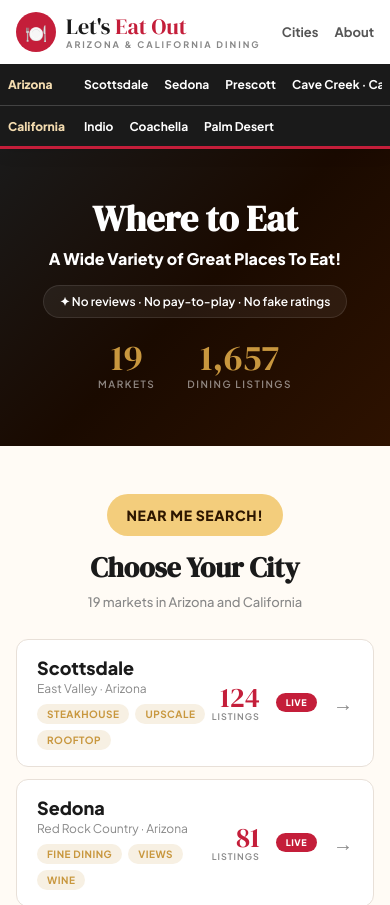
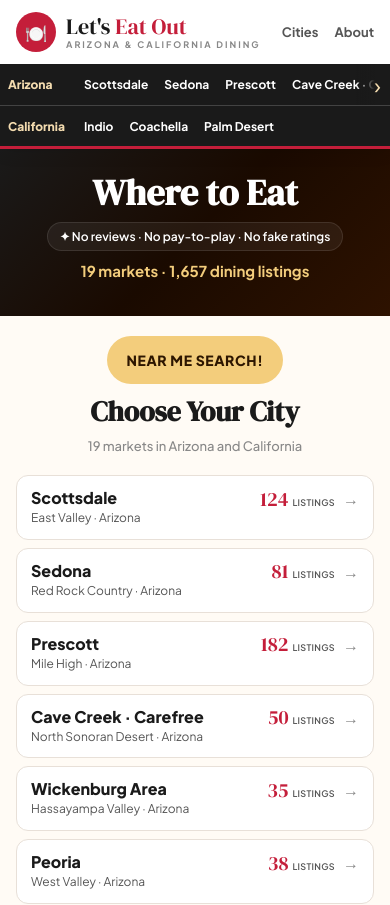
Before and after one commit to aiagent322/letseatout-ai, a plain HTML site: page index.html in a window 390 px wide. Shown: the top 905 px of the page. Drawn offline with Linux system fonts and the light colour scheme.

Commit message:
Make the Lets Eat Out homepage quicker to scan on phones

```diff
--- a/index.html
+++ b/index.html
@@ -54,12 +54,15 @@ header{background:var(--white);border-bottom:3px solid var(--red);position:stick
 .header-right{display:flex;gap:16px;}
 .nav-link{font-size:13px;font-weight:700;color:var(--text-mid);text-decoration:none;}
 .nav-link:hover{color:var(--red);}
+.market-navigation-row:first-child{position:relative;}
+.market-swipe-cue{position:absolute;inset:0 0 0 auto;width:34px;display:grid;place-items:center;padding-left:9px;background:linear-gradient(90deg,transparent,var(--dark) 55%);color:#f3dbaf;font-size:23px;pointer-events:none;}
+.market-swipe-cue[hidden]{display:none;}
 
 /* HERO */
-.hero{background:linear-gradient(135deg,#1a1a1a 0%,#1a0a00 50%,#2e1200 100%);color:white;padding:48px 0 40px;text-align:center;}
-.hero-location{background:#f3cd7c;color:#2d1600;border:0;border-radius:24px;padding:12px 20px;margin-bottom:12px;font:800 14px "Plus Jakarta Sans",sans-serif;letter-spacing:.6px;cursor:pointer;}
+.hero{background:linear-gradient(135deg,#1a1a1a 0%,#1a0a00 50%,#2e1200 100%);color:white;padding:22px 0 20px;text-align:center;}
+.hero-location{background:#f3cd7c;color:#2d1600;border:0;border-radius:24px;min-height:48px;padding:12px 20px;margin-bottom:8px;font:800 14px "Plus Jakarta Sans",sans-serif;letter-spacing:.6px;cursor:pointer;}
 .hero-location:hover{background:#ffdf9a;}
-.hero-location:focus-visible{outline:3px solid white;outline-offset:3px;}
+.hero-location:focus-visible{outline:3px solid var(--red-dark);outline-offset:3px;}
 .hero-location:disabled{cursor:wait;opacity:.85;}
 .hero-location-status:not(:empty){margin:0 auto 14px;font-size:13px;}
 #near-me-city-status:not(:empty),#near-me-city-status a{color:var(--red-dark);}
@@ -71,18 +74,16 @@ header{background:var(--white);border-bottom:3px solid var(--red);position:stick
 .nearby-section nav ul{display:flex;flex-wrap:wrap;gap:8px 18px;list-style:none;}
 .nearby-address{display:block;color:var(--text-mid);font-size:13px;}
 .hero h1{font-family:'DM Serif Display',serif;font-size:36px;line-height:1.2;margin-bottom:8px;}
-.hero-sub{font-size:16px;font-weight:800;color:white;margin-bottom:16px;}
-.hero-promise{display:inline-flex;align-items:center;gap:8px;background:rgba(255,255,255,.06);border:1px solid rgba(255,255,255,.1);padding:8px 16px;border-radius:20px;font-size:12px;font-weight:600;color:white;margin-bottom:20px;}
-.hero-stats{display:flex;gap:32px;justify-content:center;}
-.hero-stat .num{font-family:'DM Serif Display',serif;font-size:36px;color:var(--gold);line-height:1.1;}
-.hero-stat .lbl{font-size:10px;text-transform:uppercase;letter-spacing:1.5px;color:rgba(255,255,255,.5);font-weight:600;}
+.hero-promise{display:inline-flex;align-items:center;gap:6px;background:rgba(255,255,255,.06);border:1px solid rgba(255,255,255,.1);padding:6px 12px;border-radius:20px;font-size:12px;font-weight:600;color:white;margin-bottom:10px;}
+.hero-stats{font-size:15px;font-weight:700;color:#f3cd7c;}
 .hero-banner-wrap{margin-top:16px;width:100%;}
 .hero-banner-wrap ins{display:block;max-width:610px;margin:0 auto;text-decoration:none;}
 .hero-banner-wrap ins img{display:block;max-width:100%;height:auto;}
 
 /* CITIES SECTION */
-.cities-section{padding:48px 0;}
+.cities-section{padding:20px 0 36px;}
 .section-header{text-align:center;margin-bottom:28px;}
+.cities-section .section-header{margin-bottom:20px;}
 .section-header h2{font-family:'DM Serif Display',serif;font-size:28px;color:var(--dark);margin-bottom:4px;}
 .sh-sub{font-size:13px;color:var(--text-light);font-weight:500;}
 .city-grid{display:flex;flex-direction:column;gap:12px;}
@@ -98,6 +99,19 @@ header{background:var(--white);border-bottom:3px solid var(--red);position:stick
 .live-badge{font-size:9px;font-weight:800;padding:4px 10px;background:var(--red);color:white;border-radius:10px;text-transform:uppercase;letter-spacing:.5px;}
 .city-card-arrow{font-size:20px;color:var(--text-light);transition:transform .2s;}
 .city-card:hover .city-card-arrow{transform:translateX(4px);color:var(--red);}
+@media(max-width:599px){
+  .city-grid{gap:8px;}
+  .city-card{align-items:flex-start;gap:10px;padding:12px 14px;}
+  .city-card-body{min-width:0;}
+  .city-card-body h3{font-size:16px;line-height:1.25;}
+  .city-meta{margin-bottom:0;color:var(--text-mid);line-height:1.4;}
+  .city-tags,.live-badge{display:none;}
+  .city-card-right{gap:8px;white-space:nowrap;}
+  .city-card-right > div{display:flex;align-items:baseline;gap:4px;}
+  .city-count{font-size:20px;}
+  .city-count-lbl{color:var(--text-mid);letter-spacing:.3px;}
+  .city-card-arrow{font-size:16px;}
+}
 
 /* FEATURE SECTION */
 .feature-section{background:var(--white);padding:48px 0;border-top:1px solid var(--border);}
@@ -216,6 +230,7 @@ footer{background:var(--dark);padding:32px 0;text-align:center;}
         <a href="/winslow">Winslow</a>
         <a href="/grand-canyon">Grand Canyon</a>
       </div>
+      <span class="market-swipe-cue" aria-hidden="true" hidden>›</span>
     </div>
     <div class="market-navigation-row">
       <span class="market-navigation-state" id="markets-california">California</span>
@@ -231,12 +246,8 @@ footer{background:var(--dark);padding:32px 0;text-align:center;}
 <div class="hero">
   <div class="container">
     <h1>Where to Eat</h1>
-    <p class="hero-sub">A Wide Variety of Great Places To Eat!</p>
     <div class="hero-promise">✦ No reviews · No pay-to-play · No fake ratings</div>
-    <div class="hero-stats">
-      <div class="hero-stat"><div class="num">19</div><div class="lbl">MARKETS</div></div>
-      <div class="hero-stat"><div class="num">1,657</div><div class="lbl">DINING LISTINGS</div></div>
-    </div>
+    <p class="hero-stats">19 markets · 1,657 dining listings</p>
     <div class="hero-banner-wrap">
       <!-- Revive Adserver Hosted edition Asynchronous JS Tag - Generated with Revive Adserver v6.0.6 -->
       <ins data-revive-zoneid="31809" data-revive-id="727bec5e09208690b050ccfc6a45d384"></ins>
@@ -578,5 +589,18 @@ footer{background:var(--dark);padding:32px 0;text-align:center;}
   </div>
 </footer>
 
+<script>
+(() => {
+  const links = document.querySelector('[aria-labelledby="markets-arizona"]');
+  const cue = document.querySelector('.market-swipe-cue');
+  const update = () => {
+    cue.hidden = links.scrollWidth - links.clientWidth - links.scrollLeft <= 1;
+  };
+  links.addEventListener('scroll', update, { passive: true });
+  window.addEventListener('resize', update);
+  document.fonts?.ready.then(update);
+  update();
+})();
+</script>
 </body>
 </html>
```
